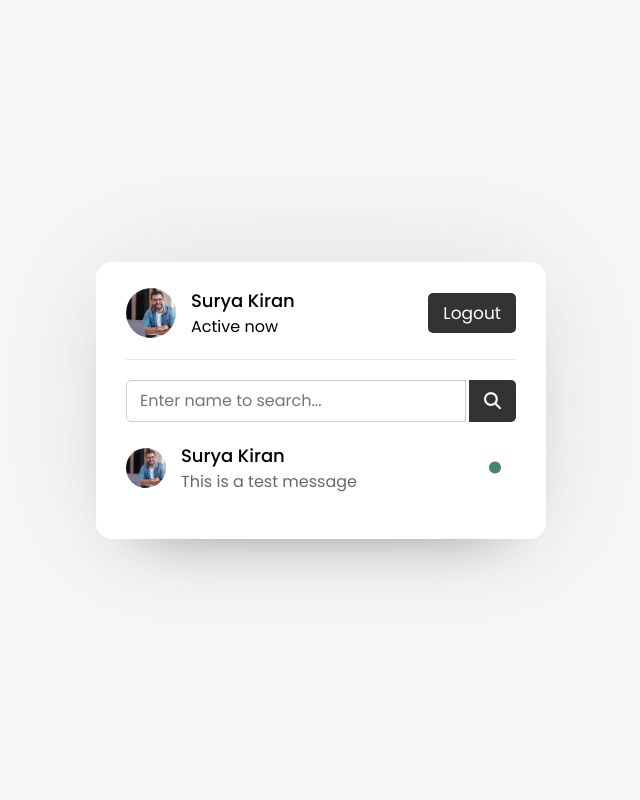
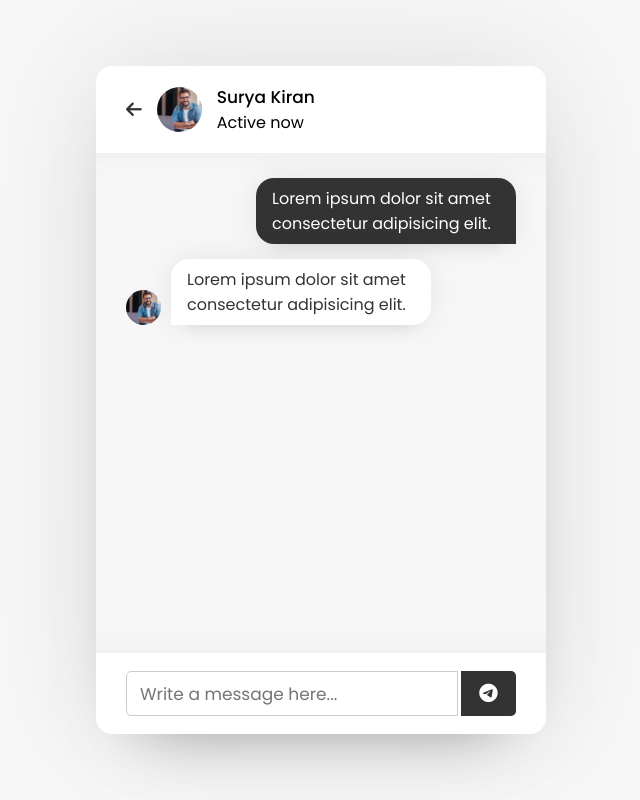
Before and after one commit to suryak-001/Chat-App, a PHP site: page /chat.html in a window 1280 px wide. Shown: the whole page, without its empty margins (319-959 px from the left). Run offline with PHP 8.4, Linux system fonts and the light colour scheme.

Commit message:
chat.html front end complete

```diff
--- a/chat.html
+++ b/chat.html
@@ -12,34 +12,32 @@
 </head>
 <body>
     <div class="wrapper">
-        <section class="users">
+        <section class="chat-area">
             <header>
-                <div class="content">
+                <a href="#" class="back-icon"><i class="fas fa-arrow-left"></i></a>
+                <img src="images/img.webp" alt="">
+                <div class="details">
+                    <span>Surya Kiran</span>
+                    <p>Active now</p>
+                </div>
+            </header>
+            <div class="chat-box">
+                <div class="chat outgoing">
+                    <div class="details">
+                        <p>Lorem ipsum dolor sit amet consectetur adipisicing elit.</p>
+                    </div>
+                </div>
+                <div class="chat incoming">
                     <img src="images/img.webp" alt="">
                     <div class="details">
-                        <span>Surya Kiran</span>
-                        <p>Active now</p>
+                        <p>Lorem ipsum dolor sit amet consectetur adipisicing elit.</p>
                     </div>
                 </div>
-                <a href="#" class="logout">Logout</a>
-            </header>
-            <div class="search">
-                <span class="text">Select a user to start chat</span>
-                <input type="text" placeholder="Enter name to search...">
-                <button><i class="fas fa-search"></i></button>
             </div>
-            <div class="users-list">
-                <a href="#">
-                    <div class="content">
-                        <img src="images/img.webp">
-                        <div class="details">
-                            <span>Surya Kiran</span>
-                            <p>This is a test message</p>
-                        </div>
-                    </div>
-                    <div class="status-dot"><i class="fas fa-circle"></i></div>
-                </a>
-            </div>
+            <form action="#" class="typing-area">
+                <input type="text" placeholder="Write a message here...">
+                <button><i class="fab fa-telegram-plane"></i></button>
+            </form>
         </section>
     </div>
 </body>
--- a/style.css
+++ b/style.css
@@ -212,7 +212,7 @@ body {
     overflow-y: auto;
 }
 
-.users-list::-webkit-scrollbar {
+:is(.users-list, .chat-box)::-webkit-scrollbar {
     width: 0;
 }
 
@@ -246,3 +246,110 @@ body {
 .users-list a .status-dot.offline {
     color: #ccc;
 }
+
+/* Chat Area CSS Code */
+.chat-area header {
+    display: flex;
+    align-items: center;
+    padding: 18px 30px;
+}
+
+.chat-area header .back-icon {
+    font-size: 18px;
+    color: #333;
+}
+
+.chat-area header img {
+    height: 45px;
+    width: 45px;
+    margin: 0 15px;
+}
+
+.chat-area header span {
+    font-size: 17px;
+    font-weight: 500;
+}
+
+.chat-box {
+    height: 500px;
+    background: #f7f7f7;
+    padding: 10px 30px 20px 30px;
+    box-shadow: inset 0 32px 32px -32px rgb(0 0 0 / 5%),
+        inset 0 -32px 32px -32px rgb(0 0 0 / 5%);
+    overflow-y: auto;
+}
+
+.chat-box .chat {
+    margin: 15px 0;
+}
+
+.chat-box .chat p {
+    word-wrap: break-word;
+    padding: 8px 16px;
+    box-shadow: 0 0 32px rgb(0 0 0 / 8%),
+        0 16px 16px -16px rgb(0 0 0 / 10%);
+}
+
+.chat-box .outgoing {
+    display: flex;
+}
+
+.outgoing .details {
+    margin-left: auto;
+    max-width: calc(100% - 130px);
+}
+
+.outgoing .details p {
+    background: #333;
+    color: #fff;
+    border-radius: 18px 18px 0 18px;
+}
+
+.chat-box .incoming {
+    display: flex;
+    align-items: flex-end;
+}
+
+.chat-box .incoming img {
+    height: 35px;
+    width: 35px;
+}
+
+.incoming .details {
+    margin-left: 10px;
+    margin-right: auto;
+    max-width: calc(100% - 130px);
+}
+
+.incoming .details p {
+    color: #333;
+    background: #fff;
+    border-radius: 18px 18px 18px 0;
+}
+
+.chat-area .typing-area {
+    padding: 18px 30px;
+    display: flex;
+    justify-content: space-between;
+}
+
+.typing-area input {
+    height: 45px;
+    width: calc(100% - 58px);
+    font-size: 17px;
+    padding: 0 13px;
+    border: 1px solid #ccc;
+    outline: none;
+    border-radius: 5px 0 0 5px;
+}
+
+.typing-area button {
+    width: 55px;
+    border: none;
+    outline: none;
+    background: #333;
+    color: #fff;
+    font-size: 19px;
+    cursor: pointer;
+    border-radius: 0 5px 5px 0;
+}
```
